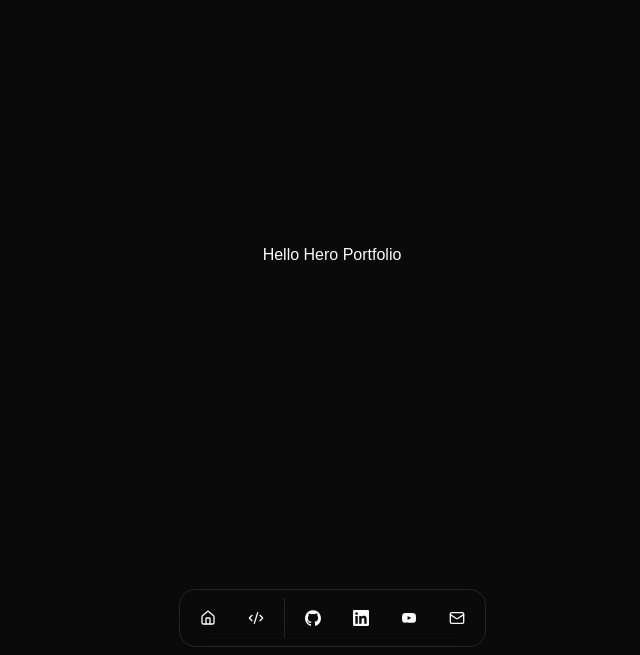
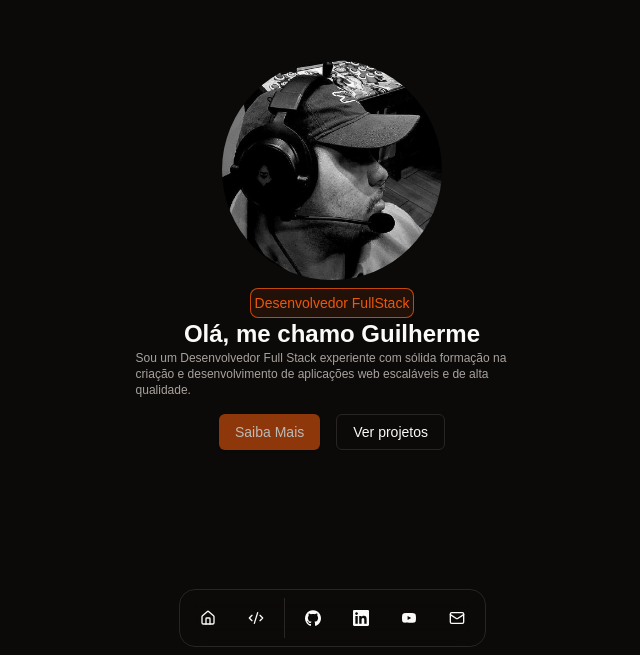
Before and after one commit to guisilva10/nextjsday-aula-01, a Next.js app: page / in a window 1280 px wide. Shown: the part 145-800 px from the top of the page, without its empty margins (308-948 px from the left). Built offline with nearby package versions, Linux system fonts and the light colour scheme.

Commit message:
feat: add content in hero section

```diff
--- a/src/app/_components/header.tsx
+++ b/src/app/_components/header.tsx
@@ -70,7 +70,7 @@ const DATA = {
     social: {
       GitHub: {
         name: "GitHub",
-        url: "https://github.com/guisilva10",
+        url: "https://github.com/guisilva10/nextjsday-aula-01",
         icon: Icons.github,
       },
       LinkedIn: {
@@ -78,7 +78,7 @@ const DATA = {
         url: "https://www.linkedin.com/in/guilherme-willem-24a816232/",
         icon: Icons.linkedin,
       },
-      X: {
+      Youtube: {
         name: "Youtube",
         url: "https://www.youtube.com/channel/UCLPB6ZHTzFmMXV9ENklJVMA/",
         icon: Icons.youtube,
--- a/src/app/_components/hero.tsx
+++ b/src/app/_components/hero.tsx
@@ -1,5 +1,35 @@
+import Image from "next/image";
+import { Button } from "./ui/button";
+
 const HeroHome = () => {
-  return <div>Hello Hero Portfolio</div>;
+  return (
+    <div className="flex justify-center flex-col gap-x-4 items-center">
+      <div className="w-1/2 flex flex-col items-center justify-center">
+        <div className="flex flex-col gap-y-2 items-center">
+          <Image
+            src="/logo.jpg"
+            alt="Guilherme Silva"
+            width={220}
+            height={100}
+            className="rounded-full"
+          />
+          <p className="bg-primary/10 text-primary text-sm rounded-lg p-1 border border-primary/80">
+            Desenvolvedor FullStack
+          </p>
+        </div>
+        <h1 className="text-2xl font-bold">Olá, me chamo Guilherme</h1>
+        <p className="text-xs text-muted-foreground mb-4">
+          Sou um Desenvolvedor Full Stack experiente com sólida formação na
+          criação e desenvolvimento de aplicações web escaláveis e de alta
+          qualidade.
+        </p>
+        <div className="flex items-center gap-x-4 justify-start">
+          <Button className="animate-pulse hover:bg-primary">Saiba Mais</Button>
+          <Button variant="outline">Ver projetos</Button>
+        </div>
+      </div>
+    </div>
+  );
 };
 
 export default HeroHome;
--- a/src/app/_components/ui/button.tsx
+++ b/src/app/_components/ui/button.tsx
@@ -1,8 +1,8 @@
-import * as React from "react"
-import { Slot } from "@radix-ui/react-slot"
-import { cva, type VariantProps } from "class-variance-authority"
+import * as React from "react";
+import { Slot } from "@radix-ui/react-slot";
+import { cva, type VariantProps } from "class-variance-authority";
 
-import { cn } from "@/app/_lib/utils"
+import { cn } from "@/app/_lib/utils";
 
 const buttonVariants = cva(
   "inline-flex items-center justify-center gap-2 whitespace-nowrap rounded-md text-sm font-medium transition-colors focus-visible:outline-none focus-visible:ring-1 focus-visible:ring-ring disabled:pointer-events-none disabled:opacity-50 [&_svg]:pointer-events-none [&_svg]:size-4 [&_svg]:shrink-0",
@@ -10,7 +10,7 @@ const buttonVariants = cva(
     variants: {
       variant: {
         default:
-          "bg-primary text-primary-foreground shadow hover:bg-primary/90",
+          "bg-primary/80 text-primary-foreground shadow hover:bg-primary/90",
         destructive:
           "bg-destructive text-destructive-foreground shadow-sm hover:bg-destructive/90",
         outline:
@@ -32,26 +32,26 @@ const buttonVariants = cva(
       size: "default",
     },
   }
-)
+);
 
 export interface ButtonProps
   extends React.ButtonHTMLAttributes<HTMLButtonElement>,
     VariantProps<typeof buttonVariants> {
-  asChild?: boolean
+  asChild?: boolean;
 }
 
 const Button = React.forwardRef<HTMLButtonElement, ButtonProps>(
   ({ className, variant, size, asChild = false, ...props }, ref) => {
-    const Comp = asChild ? Slot : "button"
+    const Comp = asChild ? Slot : "button";
     return (
       <Comp
         className={cn(buttonVariants({ variant, size, className }))}
         ref={ref}
         {...props}
       />
-    )
+    );
   }
-)
-Button.displayName = "Button"
+);
+Button.displayName = "Button";
 
-export { Button, buttonVariants }
+export { Button, buttonVariants };
--- a/src/app/admin/page.tsx
+++ /dev/null
@@ -1,3 +0,0 @@
-export default function Page() {
-  return <div>Hello Admin</div>;
-}
--- a/src/app/admin/user/page.tsx
+++ /dev/null
@@ -1,3 +0,0 @@
-export default function Page() {
-  return <div>Hello User</div>;
-}
--- a/src/app/globals.css
+++ b/src/app/globals.css
@@ -9,51 +9,52 @@ body {
 @layer base {
   :root {
     --background: 0 0% 100%;
-    --foreground: 0 0% 3.9%;
+    --foreground: 20 14.3% 4.1%;
     --card: 0 0% 100%;
-    --card-foreground: 0 0% 3.9%;
+    --card-foreground: 20 14.3% 4.1%;
     --popover: 0 0% 100%;
-    --popover-foreground: 0 0% 3.9%;
-    --primary: 0 0% 9%;
-    --primary-foreground: 0 0% 98%;
-    --secondary: 0 0% 96.1%;
-    --secondary-foreground: 0 0% 9%;
-    --muted: 0 0% 96.1%;
-    --muted-foreground: 0 0% 45.1%;
-    --accent: 0 0% 96.1%;
-    --accent-foreground: 0 0% 9%;
+    --popover-foreground: 20 14.3% 4.1%;
+    --primary: 24.6 95% 53.1%;
+    --primary-foreground: 60 9.1% 97.8%;
+    --secondary: 60 4.8% 95.9%;
+    --secondary-foreground: 24 9.8% 10%;
+    --muted: 60 4.8% 95.9%;
+    --muted-foreground: 25 5.3% 44.7%;
+    --accent: 60 4.8% 95.9%;
+    --accent-foreground: 24 9.8% 10%;
     --destructive: 0 84.2% 60.2%;
-    --destructive-foreground: 0 0% 98%;
-    --border: 0 0% 89.8%;
-    --input: 0 0% 89.8%;
-    --ring: 0 0% 3.9%;
+    --destructive-foreground: 60 9.1% 97.8%;
+    --border: 20 5.9% 90%;
+    --input: 20 5.9% 90%;
+    --ring: 24.6 95% 53.1%;
+    --radius: 0.5rem;
     --chart-1: 12 76% 61%;
     --chart-2: 173 58% 39%;
     --chart-3: 197 37% 24%;
     --chart-4: 43 74% 66%;
     --chart-5: 27 87% 67%;
-    --radius: 0.5rem;
   }
+
   .dark {
-    --background: 0 0% 3.9%;
-    --foreground: 0 0% 98%;
-    --card: 0 0% 3.9%;
-    --card-foreground: 0 0% 98%;
-    --popover: 0 0% 3.9%;
-    --popover-foreground: 0 0% 98%;
-    --primary: 0 0% 98%;
-    --primary-foreground: 0 0% 9%;
-    --secondary: 0 0% 14.9%;
-    --secondary-foreground: 0 0% 98%;
-    --muted: 0 0% 14.9%;
-    --muted-foreground: 0 0% 63.9%;
-    --accent: 0 0% 14.9%;
-    --accent-foreground: 0 0% 98%;
-    --destructive: 0 62.8% 30.6%;
-    --destructive-foreground: 0 0% 98%;
-    --border: 0 0% 14.9%;
-    --input: 0 0% 14.9%;
-    --ring: 0 0% 83.1%;
+    --background: 20 14.3% 4.1%;
+    --foreground: 60 9.1% 97.8%;
+    --card: 20 14.3% 4.1%;
+    --card-foreground: 60 9.1% 97.8%;
+    --popover: 20 14.3% 4.1%;
+    --popover-foreground: 60 9.1% 97.8%;
+    --primary: 20.5 90.2% 48.2%;
+    --primary-foreground: 60 9.1% 97.8%;
+    --secondary: 12 6.5% 15.1%;
+    --secondary-foreground: 60 9.1% 97.8%;
+    --muted: 12 6.5% 15.1%;
+    --muted-foreground: 24 5.4% 63.9%;
+    --accent: 12 6.5% 15.1%;
+    --accent-foreground: 60 9.1% 97.8%;
+    --destructive: 0 72.2% 50.6%;
+    --destructive-foreground: 60 9.1% 97.8%;
+    --border: 12 6.5% 15.1%;
+    --input: 12 6.5% 15.1%;
+    --ring: 20.5 90.2% 48.2%;
     --chart-1: 220 70% 50%;
     --chart-2: 160 60% 45%;
     --chart-3: 30 80% 55%;
```
Also changed, not shown: public/logo.jpg (added), 1 other file (tests, documents, lock files or other folders).
